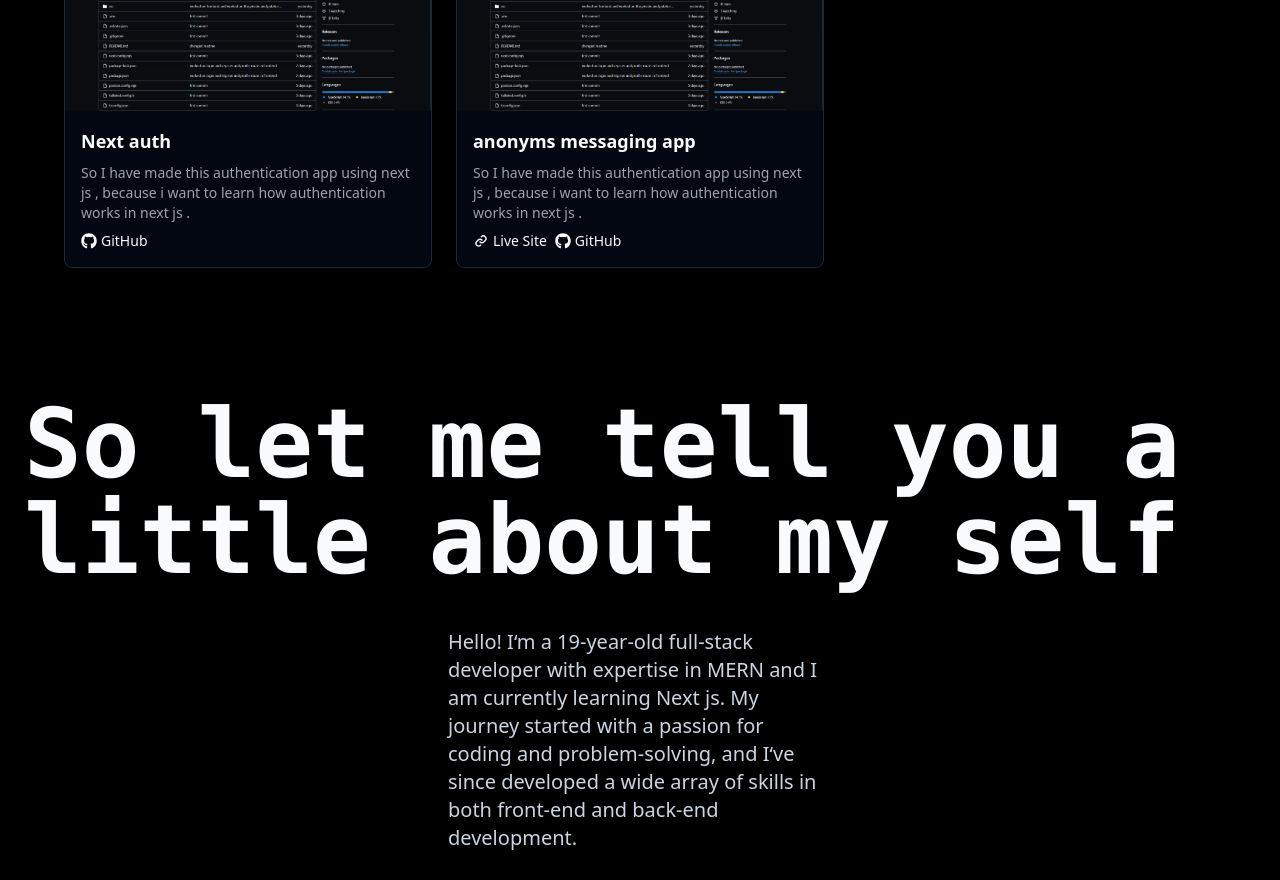
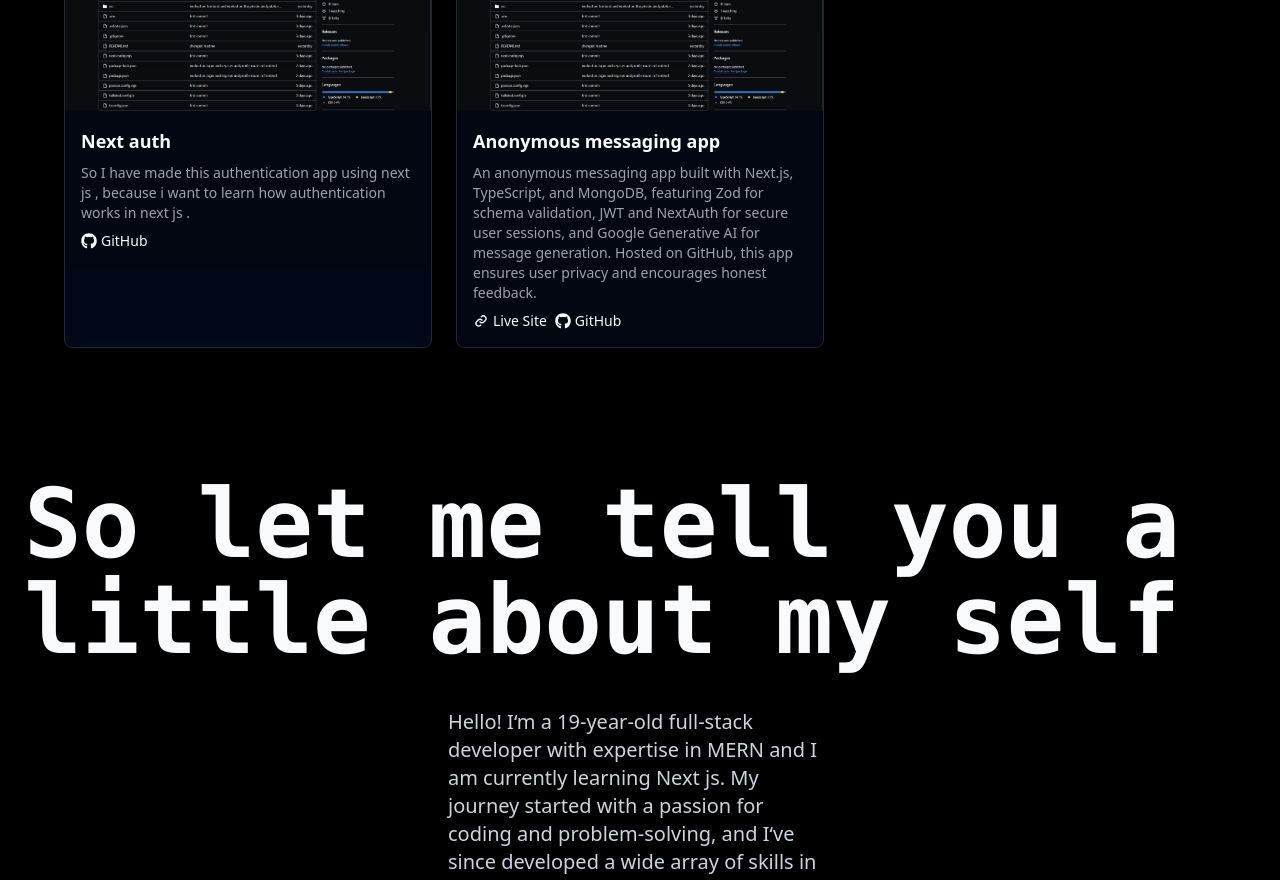
Before and after one commit to devansh-kc/hire-me-, a Next.js app: page / in a window 1280 px wide. Shown: the part 2240-3120 px from the top of the page. Built offline with nearby package versions, Linux system fonts and the light colour scheme.

Commit message:
added changes

```diff
--- a/src/data/projectData.js
+++ b/src/data/projectData.js
@@ -29,8 +29,8 @@ export const Work = [
 
     github: "https://github.com/devansh-kc/Music-Academy-next-js",
     deployedApp: "https://music-academy-next-js-ten.vercel.app/",
+  },
 
-  },
   {
     id: 2,
     title: "Blog App using react and Appwrite",
@@ -65,29 +65,12 @@ export const Work = [
   },
   {
     id: 5,
-    title: "anonyms messaging app",
+    title: "Anonymous messaging app",
     github: "https://github.com/devansh-kc/anonymous-feedback",
     deployedApp: "https://anonymous-feedback-rho.vercel.app/",
     header: NextAuth,
     description:
-      "So I have made this authentication app using next js , because i want to learn how authentication works in next js . ",
+      "An anonymous messaging app built with Next.js, TypeScript, and MongoDB, featuring Zod for schema validation, JWT and NextAuth for secure user sessions, and Google Generative AI for message generation. Hosted on GitHub, this app ensures user privacy and encourages honest feedback.",
   },
-  // {
-  //   title: "The Pursuit of Knowledge",
-  //   description: "Join the quest for understanding and enlightenment.",
-  //   header: <Skeleton />,
-  //   icon: <IconArrowWaveRightUp className="h-4 w-4 text-neutral-500" />,
-  // },
-  // {
-  //   title: "The Joy of Creation",
-  //   description: "Experience the thrill of bringing ideas to life.",
-  //   header: <Skeleton />,
-  //   icon: <IconBoxAlignTopLeft className="h-4 w-4 text-neutral-500" />,
-  // },
-  // {
-  //   title: "The Spirit of Adventure",
-  //   description: "Embark on exciting journeys and thrilling discoveries.",
-  //   header: <Skeleton />,
-  //   icon: <IconBoxAlignRightFilled className="h-4 w-4 text-neutral-500" />,
-  // },
+
 ];
```
